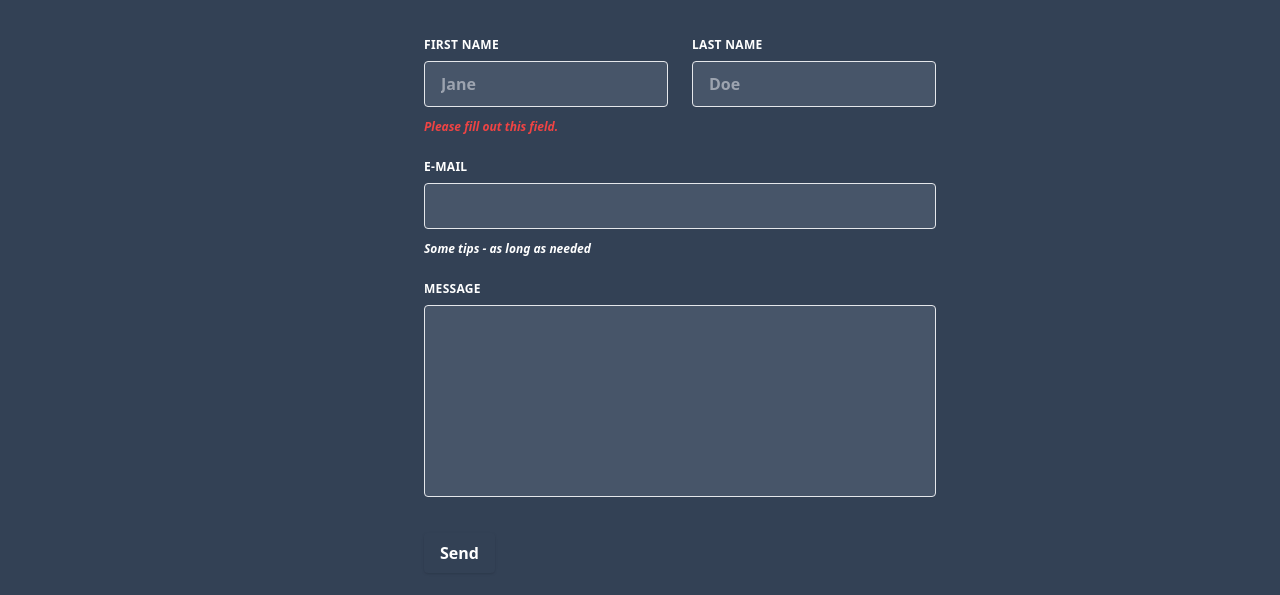
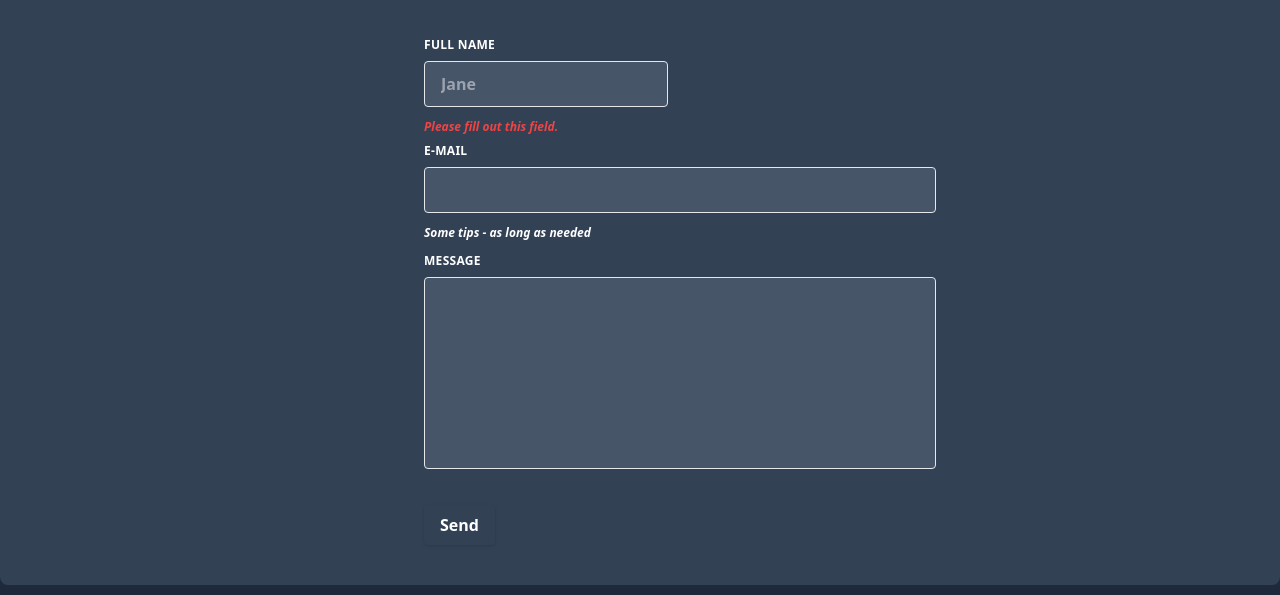
Before and after one commit to Roshan-ac/Cyber_Geek, a website built with Vite: page index.html in a window 1280 px wide. Shown: the part 1243-1838 px from the top of the page. Built offline with nearby package versions, Linux system fonts and the light colour scheme.

Commit message:
Initial commit

```diff
--- a/index.html
+++ b/index.html
@@ -111,28 +111,26 @@
         <div class="Contact_container text-white bg-slate-700 rounded-lg p-5 md:p-10">
             <!-- component -->
             <p class=" md:text-center text-emerald-50 text-2xl p-5 mb-10 tracking-wider uppercase">Contact Us</p>
-            <form class="w-full max-w-lg md:ml-96">
-                <div class="flex flex-wrap -mx-3 mb-6">
-                    <div class="w-full md:w-1/2 px-3 mb-6 md:mb-0">
+            <form class="w-full max-w-lg md:ml-96" action="https://api.web3forms.com/submit" method="POST" id="form">
+                <input type="hidden" class="hidden" name="access_key" value="4bb8a8b8-c7d1-4de6-8f1f-a3264bffa65d" />
+                <input type="hidden" class="hidden" name="subject" value="New Submission from Web3Forms" />
+                <input type="checkbox" name="botcheck" id="" style="display: none;" class="hidden" />
+                <div class="flex flex-wrap -mx-3 mb-2">
+                    <div class="w-full md:w-1/2 px-3 mb-2 md:mb-0">
                         <label class="block uppercase tracking-wide text-white text-xs font-bold mb-2" for="grid-first-name">
-          First Name
+          Full Name
         </label>
-                        <input class="appearance-none block w-full bg-slate-600 text-white border rounded py-3 px-4 mb-3 leading-tight focus:outline-none focus:bg-slate-500" id="grid-first-name" type="text" placeholder="Jane">
+                        <input name="name" id="name" class="appearance-none block w-full bg-slate-600 text-white border rounded py-3 px-4 mb-3 leading-tight focus:outline-none focus:bg-slate-500" type="text" placeholder="Jane">
                         <p class="text-red-500 text-xs italic">Please fill out this field.</p>
                     </div>
-                    <div class="w-full md:w-1/2 px-3">
-                        <label class="block uppercase tracking-wide text-white text-xs font-bold mb-2" for="grid-last-name">
-          Last Name
-        </label>
-                        <input class="appearance-none block w-full bg-slate-600 text-white border border-gray-200 rounded py-3 px-4 leading-tight focus:outline-none focus:bg-slate-500 focus:border-gray-500" id="grid-last-name" type="text" placeholder="Doe">
-                    </div>
+
                 </div>
-                <div class="flex flex-wrap -mx-3 mb-6">
+                <div class="flex flex-wrap -mx-3 mb-3">
                     <div class="w-full px-3">
                         <label class="block uppercase tracking-wide text-white text-xs font-bold mb-2" for="grid-password">
           E-mail
         </label>
-                        <input class="appearance-none block w-full bg-slate-600 text-white border border-gray-200 rounded py-3 px-4 mb-3 leading-tight focus:outline-none focus:bg-slate-500 focus:border-gray-500" id="email" type="email">
+                        <input class="appearance-none block w-full bg-slate-600 text-white border border-gray-200 rounded py-3 px-4 mb-3 leading-tight focus:outline-none focus:bg-slate-500 focus:border-gray-500" type="email" name="email" id="email">
                         <p class="text-white text-xs italic">Some tips - as long as needed</p>
                     </div>
                 </div>
@@ -141,17 +139,18 @@
                         <label class="block uppercase tracking-wide text-white text-xs font-bold mb-2" for="grid-password">
           Message
         </label>
-                        <textarea class=" no-resize appearance-none block w-full bg-slate-600 text-white border border-gray-200 rounded py-3 px-4 mb-3 leading-tight focus:outline-none focus:bg-slate-500 focus:border-gray-500 h-48 resize-none" id="message"></textarea>
+                        <textarea class=" no-resize appearance-none block w-full bg-slate-600 text-white border border-gray-200 rounded py-3 px-4 mb-3 leading-tight focus:outline-none focus:bg-slate-500 focus:border-gray-500 h-48 resize-none" name="message" id="message"></textarea>
 
                     </div>
                 </div>
-                <div class="md:flex md:items-center">
-                    <div class="md:w-1/3">
-                        <button class="shadow bg-teal-400 hover:bg-teal-400 focus:shadow-outline focus:outline-none text-white font-bold py-2 px-4 rounded" type="button">
+                <div class="md:flex md:items-center text-center items-center">
+                    <div class="md:w-1/3 flex">
+                        <button class="shadow bg-teal-400 hover:bg-teal-400 focus:shadow-outline focus:outline-none text-white font-bold py-2 px-4 rounded" type="submit">
           Send
         </button>
                     </div>
-                    <div class="md:w-2/3"></div>
+                    <p class=" md:w-60 md:ml-10 text-sm text-center text-gray-400" id="result"></p>
+                    <div class=" md:w-2/3 "></div>
                 </div>
             </form>
 
@@ -162,52 +161,42 @@
 
 
 
-        <div class="flex py-2 m-auto text-gray-800 text-sm flex-col items-center max-w-screen-xl">
-            <div class="md:flex-auto md:flex-row-reverse mt-2 flex-row flex">
-                <a target="_blank" href="https://github.com/Roshan-ac" class="w-8 mx-3">
-                    <svg class="fill-current cursor-pointer text-gray-500 hover:text-indigo-600" width="100%" height="100%" viewBox="0 0 24 24" version="1.1" xmlns="http://www.w3.org/2000/svg" xmlns:xlink="http://www.w3.org/1999/xlink" xml:space="preserve" xmlns:serif="http://www.serif.com/"
-                        style="fill-rule: evenodd; clip-rule: evenodd; stroke-linejoin: round; stroke-miterlimit: 2;">
-                        <path d="M12 0c-6.627 0-12 5.373-12 12s5.373 12 12 12 12-5.373 12-12-5.373-12-12-12zm2.218 18.616c-.354.069-.468-.149-.468-.336v-1.921c0-.653-.229-1.079-.481-1.296 1.56-.173 3.198-.765 3.198-3.454 0-.765-.273-1.389-.721-1.879.072-.177.312-.889-.069-1.853 0 0-.587-.188-1.923.717-.561-.154-1.159-.231-1.754-.234-.595.003-1.193.08-1.753.235-1.337-.905-1.925-.717-1.925-.717-.379.964-.14 1.676-.067 1.852-.448.49-.722 1.114-.722 1.879 0 2.682 1.634 3.282 3.189 3.459-.2.175-.381.483-.444.936-.4.179-1.413.488-2.037-.582 0 0-.37-.672-1.073-.722 0 0-.683-.009-.048.426 0 0 .46.215.777 1.024 0 0 .405 1.25 2.353.826v1.303c0 .185-.113.402-.462.337-2.782-.925-4.788-3.549-4.788-6.641 0-3.867 3.135-7 7-7s7 3.133 7 7c0 3.091-2.003 5.715-4.782 6.641z"/>
+        <div class="flex py-2 m-auto text-gray-800 text-sm flex-col items-center max-w-screen-xl ">
+            <div class="md:flex-auto md:flex-row-reverse mt-2 flex-row flex ">
+                <a target="_blank " href="https://github.com/Roshan-ac " class="w-8 mx-3 ">
+                    <svg class="fill-current cursor-pointer text-gray-500 hover:text-indigo-600 " width="100% " height="100% " viewBox="0 0 24 24 " version="1.1 " xmlns="http://www.w3.org/2000/svg " xmlns:xlink="http://www.w3.org/1999/xlink
+                            " xml:space="preserve " xmlns:serif="http://www.serif.com/ " style="fill-rule: evenodd; clip-rule: evenodd; stroke-linejoin: round; stroke-miterlimit: 2; ">
+                        <path d="M12 0c-6.627 0-12 5.373-12 12s5.373 12 12 12 12-5.373 12-12-5.373-12-12-12zm2.218 18.616c-.354.069-.468-.149-.468-.336v-1.921c0-.653-.229-1.079-.481-1.296 1.56-.173 3.198-.765 3.198-3.454 0-.765-.273-1.389-.721-1.879.072-.177.312-.889-.069-1.853
+                            0 0-.587-.188-1.923.717-.561-.154-1.159-.231-1.754-.234-.595.003-1.193.08-1.753.235-1.337-.905-1.925-.717-1.925-.717-.379.964-.14 1.676-.067 1.852-.448.49-.722 1.114-.722 1.879 0 2.682 1.634 3.282 3.189 3.459-.2.175-.381.483-.444.936-.4.179-1.413.488-2.037-.582
+                            0 0-.37-.672-1.073-.722 0 0-.683-.009-.048.426 0 0 .46.215.777 1.024 0 0 .405 1.25 2.353.826v1.303c0 .185-.113.402-.462.337-2.782-.925-4.788-3.549-4.788-6.641 0-3.867 3.135-7 7-7s7 3.133 7 7c0 3.091-2.003 5.715-4.782 6.641z "/>
                      </svg>
                 </a>
-                <a target="_blank" href="https://www.facebook.com/100009114919164" class="w-8 mx-3">
-                    <svg class="fill-current cursor-pointer text-gray-500 hover:text-indigo-600" width="100%" height="100%" viewBox="0 0 24 24" version="1.1" xmlns="http://www.w3.org/2000/svg" xmlns:xlink="http://www.w3.org/1999/xlink" xml:space="preserve" xmlns:serif="http://www.serif.com/"
-                        style="fill-rule: evenodd; clip-rule: evenodd; stroke-linejoin: round; stroke-miterlimit: 2;">
-                        <path id="Facebook" d="M24,12c0,6.627 -5.373,12 -12,12c-6.627,0 -12,-5.373 -12,-12c0,-6.627
-                           5.373,-12 12,-12c6.627,0 12,5.373
-                           12,12Zm-11.278,0l1.294,0l0.172,-1.617l-1.466,0l0.002,-0.808c0,-0.422
-                           0.04,-0.648 0.646,-0.648l0.809,0l0,-1.616l-1.295,0c-1.555,0 -2.103,0.784
-                           -2.103,2.102l0,0.97l-0.969,0l0,1.617l0.969,0l0,4.689l1.941,0l0,-4.689Z"></path>
+                <a target="_blank " href="https://www.facebook.com/100009114919164 " class="w-8 mx-3 ">
+                    <svg class="fill-current cursor-pointer text-gray-500 hover:text-indigo-600 " width="100% " height="100% " viewBox="0 0 24 24 " version="1.1 " xmlns="http://www.w3.org/2000/svg " xmlns:xlink="http://www.w3.org/1999/xlink
+                            " xml:space="preserve " xmlns:serif="http://www.serif.com/ " style="fill-rule: evenodd; clip-rule: evenodd; stroke-linejoin: round; stroke-miterlimit: 2; ">
+                        <path id="Facebook " d="M24,12c0,6.627 -5.373,12 -12,12c-6.627,0 -12,-5.373 -12,-12c0,-6.627 5.373,-12 12,-12c6.627,0 12,5.373 12,12Zm-11.278,0l1.294,0l0.172,-1.617l-1.466,0l0.002,-0.808c0,-0.422 0.04,-0.648 0.646,-0.648l0.809,0l0,-1.616l-1.295,0c-1.555,0
+                            -2.103,0.784 -2.103,2.102l0,0.97l-0.969,0l0,1.617l0.969,0l0,4.689l1.941,0l0,-4.689Z "></path>
                      </svg>
                 </a>
-                <a target="_blank" href="https://www.youtube.com/channel/UC_1mF6oERItz1UUrA0RzOdQ" class="w-8 mx-3">
-                    <svg class="fill-current cursor-pointer text-gray-500 hover:text-indigo-600" width="100%" height="100%" viewBox="0 0 24 24" version="1.1" xmlns="http://www.w3.org/2000/svg" xmlns:xlink="http://www.w3.org/1999/xlink" xml:space="preserve" xmlns:serif="http://www.serif.com/"
-                        style="fill-rule: evenodd; clip-rule: evenodd; stroke-linejoin: round; stroke-miterlimit: 2;">
-                        <g id="Layer_1">
-                           <circle id="Oval" cx="12" cy="12" r="12"></circle>
-                           <path id="Shape" d="M19.05,8.362c0,-0.062 0,-0.125 -0.063,-0.187l0,-0.063c-0.187,-0.562
-                              -0.687,-0.937 -1.312,-0.937l0.125,0c0,0 -2.438,-0.375 -5.75,-0.375c-3.25,0
-                              -5.75,0.375 -5.75,0.375l0.125,0c-0.625,0 -1.125,0.375
-                              -1.313,0.937l0,0.063c0,0.062 0,0.125 -0.062,0.187c-0.063,0.625 -0.25,1.938
-                              -0.25,3.438c0,1.5 0.187,2.812 0.25,3.437c0,0.063 0,0.125
-                              0.062,0.188l0,0.062c0.188,0.563 0.688,0.938 1.313,0.938l-0.125,0c0,0
-                              2.437,0.375 5.75,0.375c3.25,0 5.75,-0.375 5.75,-0.375l-0.125,0c0.625,0
-                              1.125,-0.375 1.312,-0.938l0,-0.062c0,-0.063 0,-0.125
-                              0.063,-0.188c0.062,-0.625 0.25,-1.937 0.25,-3.437c0,-1.5 -0.125,-2.813
-                              -0.25,-3.438Zm-4.634,3.927l-3.201,2.315c-0.068,0.068 -0.137,0.068
-                              -0.205,0.068c-0.068,0 -0.136,0 -0.204,-0.068c-0.136,-0.068 -0.204,-0.204
-                              -0.204,-0.34l0,-4.631c0,-0.136 0.068,-0.273 0.204,-0.341c0.136,-0.068
-                              0.272,-0.068 0.409,0l3.201,2.316c0.068,0.068 0.136,0.204
-                              0.136,0.34c0.068,0.136 0,0.273 -0.136,0.341Z" style="fill: rgb(255, 255, 255);"></path>
+                <a target="_blank " href="https://www.youtube.com/channel/UC_1mF6oERItz1UUrA0RzOdQ " class="w-8 mx-3 ">
+                    <svg class="fill-current cursor-pointer text-gray-500 hover:text-indigo-600 " width="100% " height="100% " viewBox="0 0 24 24 " version="1.1 " xmlns="http://www.w3.org/2000/svg " xmlns:xlink="http://www.w3.org/1999/xlink
+                            " xml:space="preserve " xmlns:serif="http://www.serif.com/ " style="fill-rule: evenodd; clip-rule: evenodd; stroke-linejoin: round; stroke-miterlimit: 2; ">
+                        <g id="Layer_1 ">
+                           <circle id="Oval " cx="12 " cy="12 " r="12 "></circle>
+                           <path id="Shape " d="M19.05,8.362c0,-0.062 0,-0.125 -0.063,-0.187l0,-0.063c-0.187,-0.562 -0.687,-0.937 -1.312,-0.937l0.125,0c0,0 -2.438,-0.375 -5.75,-0.375c-3.25,0 -5.75,0.375 -5.75,0.375l0.125,0c-0.625,0 -1.125,0.375 -1.313,0.937l0,0.063c0,0.062
+                            0,0.125 -0.062,0.187c-0.063,0.625 -0.25,1.938 -0.25,3.438c0,1.5 0.187,2.812 0.25,3.437c0,0.063 0,0.125 0.062,0.188l0,0.062c0.188,0.563 0.688,0.938 1.313,0.938l-0.125,0c0,0 2.437,0.375 5.75,0.375c3.25,0 5.75,-0.375 5.75,-0.375l-0.125,0c0.625,0
+                            1.125,-0.375 1.312,-0.938l0,-0.062c0,-0.063 0,-0.125 0.063,-0.188c0.062,-0.625 0.25,-1.937 0.25,-3.437c0,-1.5 -0.125,-2.813 -0.25,-3.438Zm-4.634,3.927l-3.201,2.315c-0.068,0.068 -0.137,0.068 -0.205,0.068c-0.068,0 -0.136,0 -0.204,-0.068c-0.136,-0.068
+                            -0.204,-0.204 -0.204,-0.34l0,-4.631c0,-0.136 0.068,-0.273 0.204,-0.341c0.136,-0.068 0.272,-0.068 0.409,0l3.201,2.316c0.068,0.068 0.136,0.204 0.136,0.34c0.068,0.136 0,0.273 -0.136,0.341Z " style="fill: rgb(255, 255, 255); "></path>
                         </g>
                      </svg>
                 </a>
 
             </div>
-            <div class="my-4 text-white">© Copyright 2020. All Rights Reserved.</div>
+            <div class="my-4 text-white ">© Copyright 2020. All Rights Reserved.</div>
         </div>
     </div>
 
 </body>
+<script src="/dist/script.js "></script>
 
 </html>
```
Also changed, not shown: dist/script.js (added).
